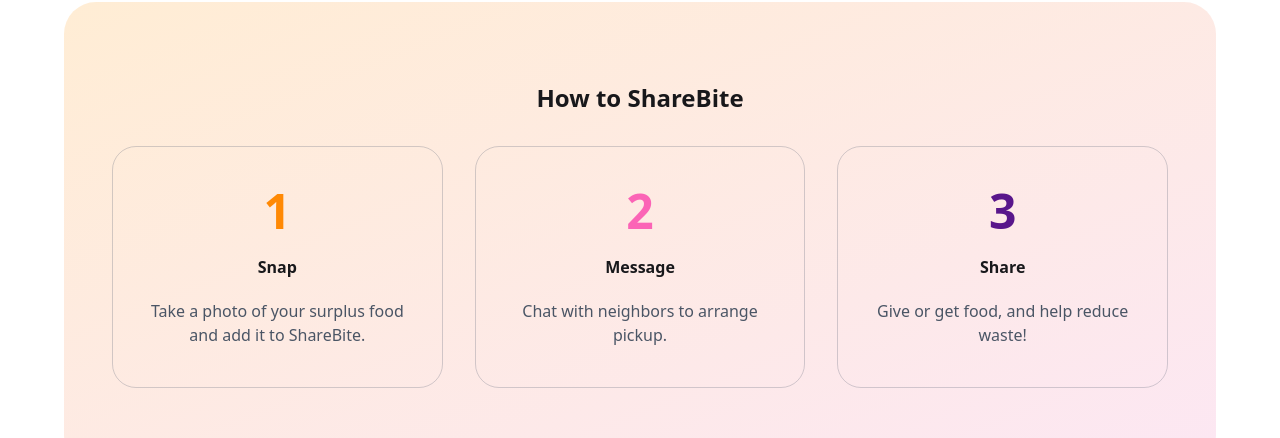
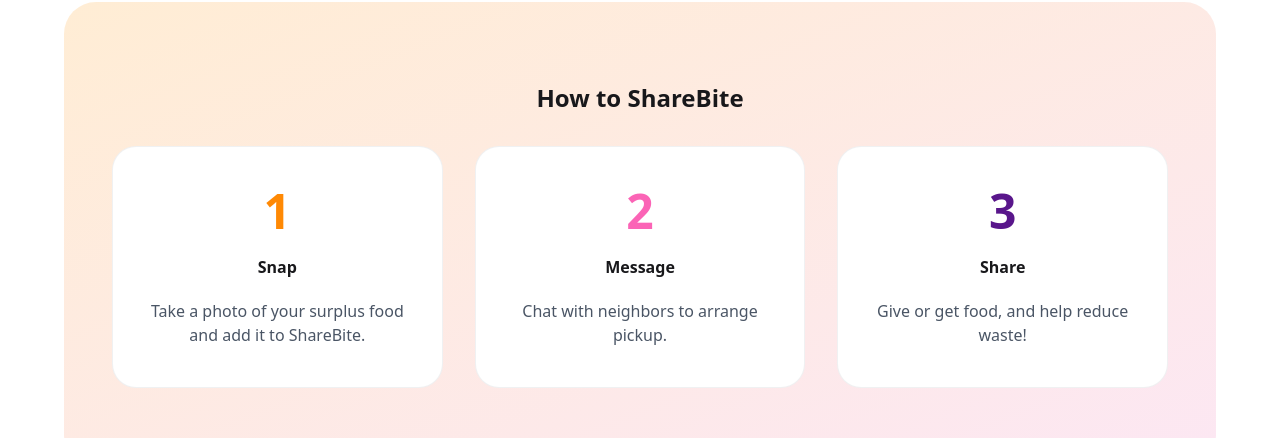
Before and after one commit to aashikur/sharebite-client, a React (Vite) app: page / in a window 1280 px wide. Shown: the part 2370-2808 px from the top of the page. Built offline with nearby package versions, Linux system fonts and the light colour scheme; no server answers.

Commit message:
card design

```diff
--- a/src/components/home/HowItWorks.jsx
+++ b/src/components/home/HowItWorks.jsx
@@ -25,7 +25,7 @@
     <h2 className="text-2xl font-bold text-center mb-8">How to ShareBite</h2>
     <div className="grid grid-cols-1 md:grid-cols-3 gap-8">
       {steps.map(step => (
-        <div key={step.number} className="text-center border border-gray-500/30 rounded-3xl p-6 py-10">
+        <div key={step.number} className="text-center border bg-white dark:bg-gradient-to-tr from-[#18122B] to-[#393053] dark:bg-[#18122B] border-gray-500/10 rounded-3xl p-6 py-10">
           <div className={`text-5xl font-bold mb-2 ${step.color}`}>{step.number}</div>
           <h3 className="font-bold mb-2 py-3">{step.title}</h3>
           <p className="text-gray-600 dark:text-gray-300">{step.desc}</p>
```
